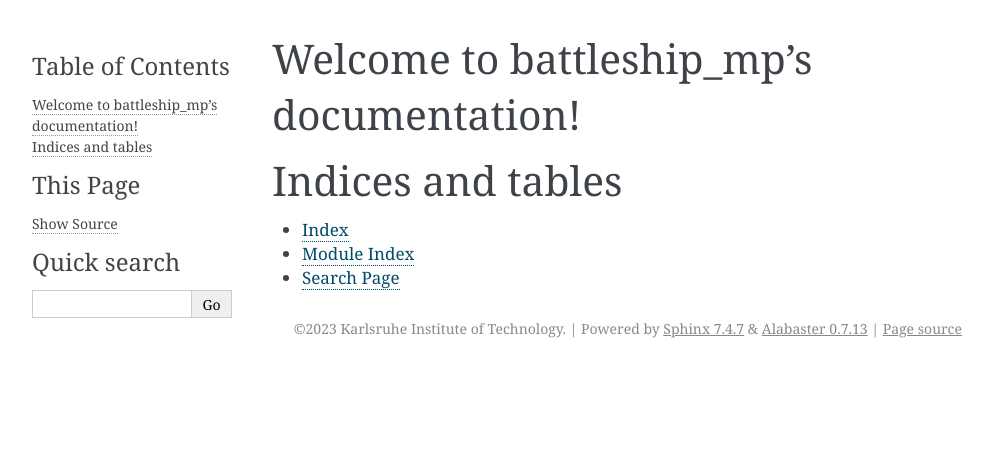
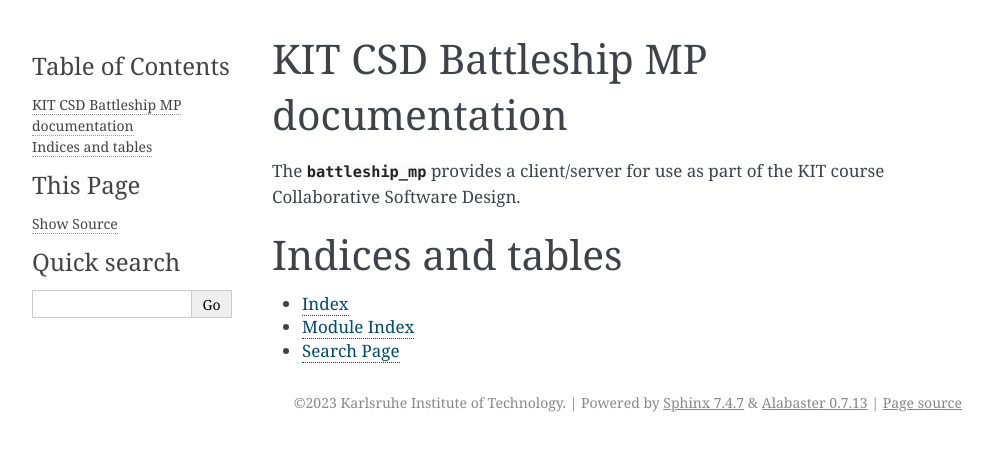
Before and after one commit to kit-colsoftdes/battleship_mp, a Sphinx documentation site: the page built from docs/index.rst, in a window 1280 px wide. Shown: the top 451 px of the page, without its empty margins (148-1141 px from the left). Built offline with Sphinx 7.4.7, drawn with Linux system fonts in a browser that asks for light colours; formulas are drawn with MathJax 3.

Commit message:
basic index adjustments

```diff
--- a/docs/index.rst
+++ b/docs/index.rst
@@ -3,14 +3,15 @@
    You can adapt this file completely to your liking, but it should at least
    contain the root `toctree` directive.
 
-Welcome to battleship_mp's documentation!
-=========================================
+KIT CSD Battleship MP documentation
+===================================
 
 .. toctree::
    :maxdepth: 2
    :caption: Contents:
 
-
+The :py:mod:`battleship_mp` provides a client/server
+for use as part of the KIT course Collaborative Software Design.
 
 Indices and tables
 ==================
```
